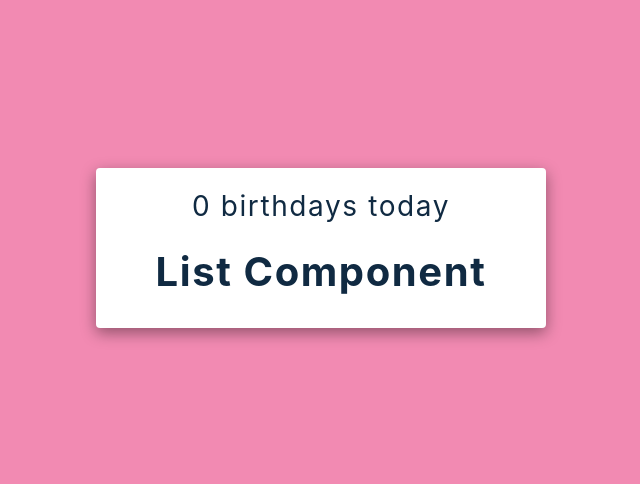
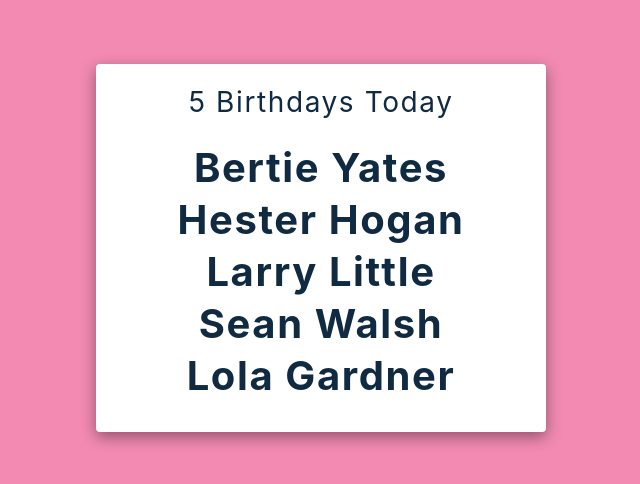
Before and after one commit to AnikBhadra/birthday_reminder_project, a React (Vite) app: page / in a window 1280 px wide. Shown: the part 152-636 px from the top of the page, without its empty margins (319-959 px from the left). Built offline with nearby package versions, Linux system fonts and the light colour scheme.

Commit message:
populating static list data

```diff
--- a/components/BirthdayViewContainer.jsx
+++ b/components/BirthdayViewContainer.jsx
@@ -1,5 +1,6 @@
 import React from 'react'
 import List from './List'
+import data from './data'
 
 
 function BirthdayViewContainer() {
@@ -8,8 +9,10 @@ function BirthdayViewContainer() {
             <main>
                 <section className="container">
                     {/* Create a h3 element below*/}
-                    <h3>0 birthdays today</h3>
-                    <List />
+                    <h3>{data.length} Birthdays Today</h3>
+
+                    {/* pass data to list component */}
+                    <List people={data} />
                 </section>
             </main>
         </div>
--- a/components/List.jsx
+++ b/components/List.jsx
@@ -1,9 +1,16 @@
 import React from 'react'
+import data from './data'
 
-const List = () => {
+const List = (props) => {
     return (
         <>
-            <h2>list component</h2>
+            {data.map((people) => {
+                return (
+
+                    <h2>{people.name}</h2>
+                )
+            })}
+
         </>
     )
 }
```
